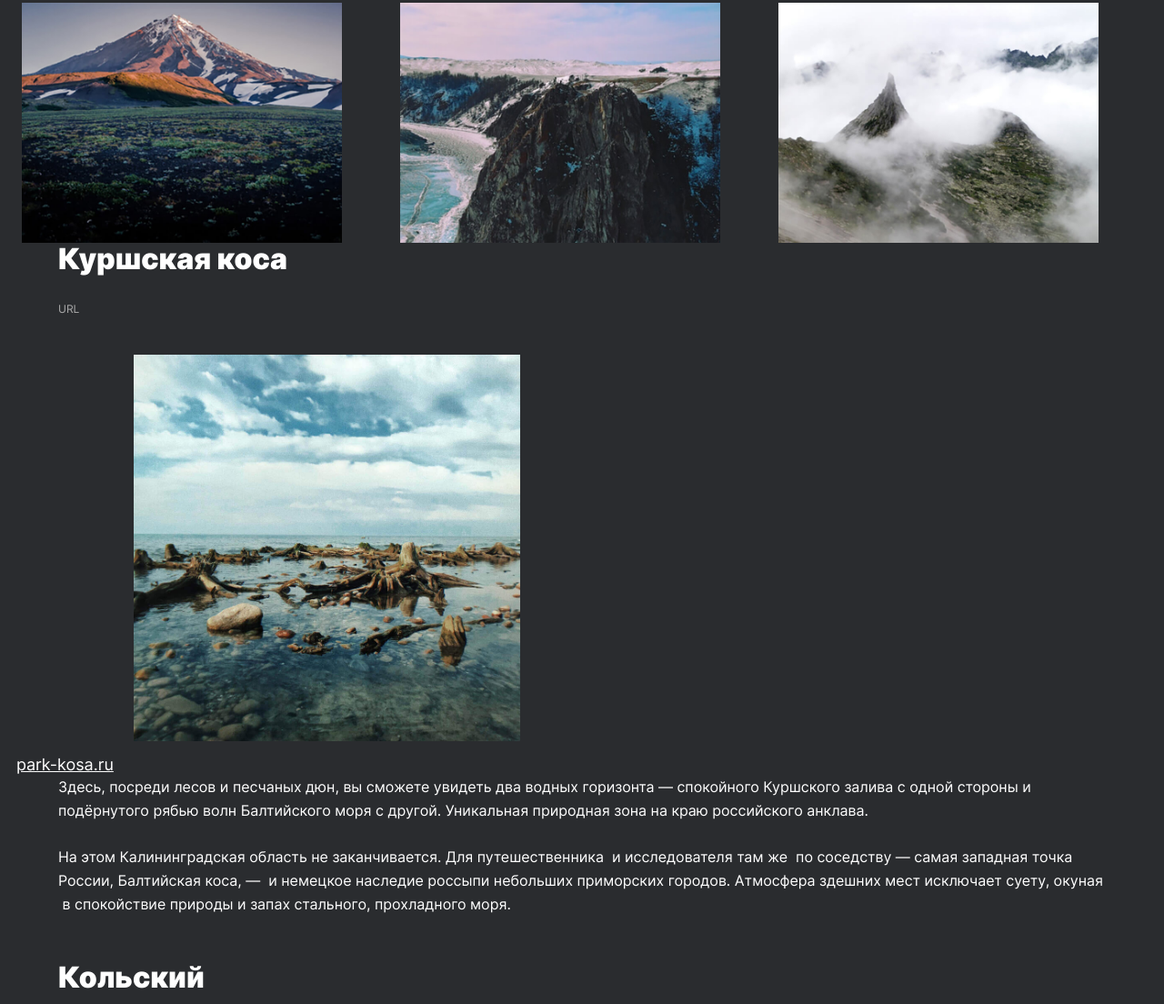
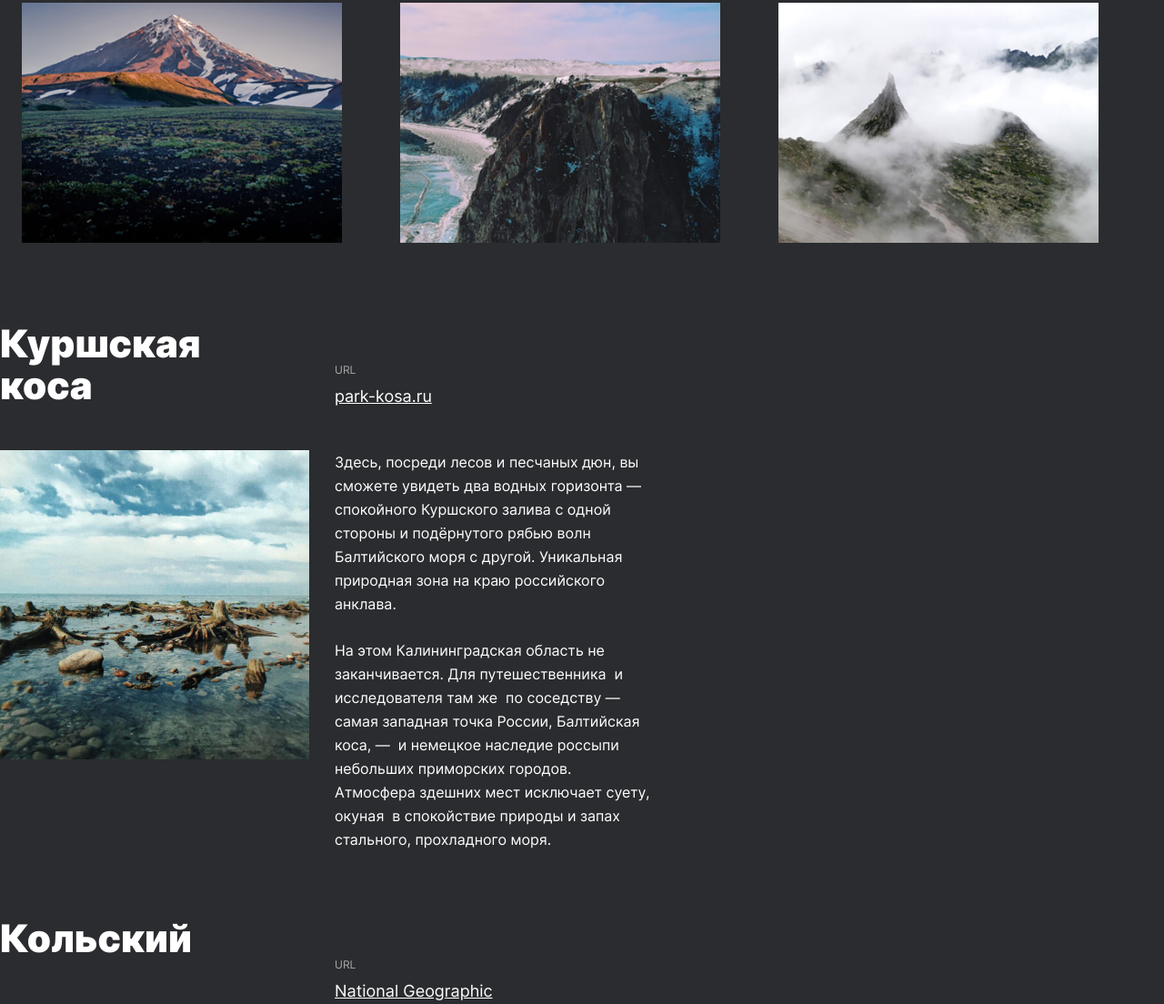
Before and after one commit to StanislavaFilonova/russian-travel, a plain HTML site: page index.html in a window 1280 px wide. Shown: the part 2587-3691 px from the top of the page at 91% size. Drawn offline with Linux system fonts and the light colour scheme; files whose address does not match are found by name.

Commit message:
Поправки в тег places

```diff
--- a/blocks/page/__places/page__places.css
+++ b/blocks/page/__places/page__places.css
@@ -2,3 +2,12 @@
     width: 100%;
     margin: 0 auto;
 }
+
+@media (min-width: 768px) {
+    .page__places {
+        margin-left: 24px;
+        margin-right: 24px;
+        width: auto;
+        margin-top: 88px;
+    }
+}
--- a/blocks/photo-grid/photo-grid.css
+++ b/blocks/photo-grid/photo-grid.css
@@ -8,7 +8,7 @@
 @media (min-width: 768px) {
     .photo-grid {
     display: grid;
-    grid-template-rows: repeat(auto-fill, minmax(264pxpx, 1fr));
+    grid-template-rows: repeat(auto-fill, minmax(264px, 1fr));
     grid-template-columns: repeat(auto-fill, minmax(352px, 1fr));
     gap: 16px 16px;
     }
--- a/blocks/place/__URL-heading/place__URL-heading.css
+++ b/blocks/place/__URL-heading/place__URL-heading.css
@@ -9,3 +9,15 @@
     color: #AAAAAA;
     width: 90%;
 }
+
+@media (min-width: 768px) {
+   .place__URL-heading {
+    margin: 0;
+    width: auto;
+    margin-bottom: 12px;
+    grid-area: place__URL-heading;
+   }
+   .place__URL-heading:first-of-type{
+    margin-top: 46px;
+}
+}
--- a/blocks/place/__image/place__image.css
+++ b/blocks/place/__image/place__image.css
@@ -9,3 +9,12 @@
         margin: 32px 0 32px;
     }
 }
+
+@media (min-width: 768px) {
+    .place__image {
+        margin: 0;
+        max-height: 340px;
+        max-width: 340px;
+        grid-area: place__image;
+    }
+}
--- a/blocks/place/__link/place__link.css
+++ b/blocks/place/__link/place__link.css
@@ -13,3 +13,11 @@
         margin: 0 18px 32px;
     }
 }
+
+@media (min-width: 768px) {
+    .place__link {
+        margin: 0;
+        margin-bottom: 48px;
+        grid-area: place__link;
+    }
+}
--- a/blocks/place/__paragraph/place__paragraph.css
+++ b/blocks/place/__paragraph/place__paragraph.css
@@ -10,3 +10,13 @@
 .place__paragraph:nth-of-type(2n) {
     margin-bottom: 0;
 }
+
+@media (min-width: 768px) {
+    .place__paragraph {
+        width: auto;
+    }
+
+    .place__paragraph:nth-of-type(2n) {
+        margin-bottom: 0;
+    }
+}
--- a/blocks/place/__title/place__title.css
+++ b/blocks/place/__title/place__title.css
@@ -4,3 +4,17 @@
     margin: auto;
     width: 90%;
 }
+
+@media (min-width: 768px) {
+    .place__title {
+        grid-area: place__title;
+        margin: 0;
+        font-weight: 900;
+        font-size: 42px;
+        line-height: 46px;
+        max-width: 340px;
+        margin-bottom: 48px;
+    }
+
+
+}
--- a/blocks/place/place.css
+++ b/blocks/place/place.css
@@ -5,3 +5,23 @@
 .place:first-child {
     margin-top: 0;
 }
+
+@media (min-width: 768px) {
+    .place {
+        margin: 0;
+        margin-top: 73px;
+        display: grid;
+        grid-template-columns: 340px 352px;
+        grid-auto-rows: minmax(12px, auto);
+        column-gap: 28px;
+        grid-template-areas:
+        "place__title place__URL-heading"
+        "place__title place__link"
+        "place__image place__paragraph"
+        "place__image place__paragraph";
+    }
+
+    .place:first-child {
+        margin-top: 88px;
+    }
+}
```
